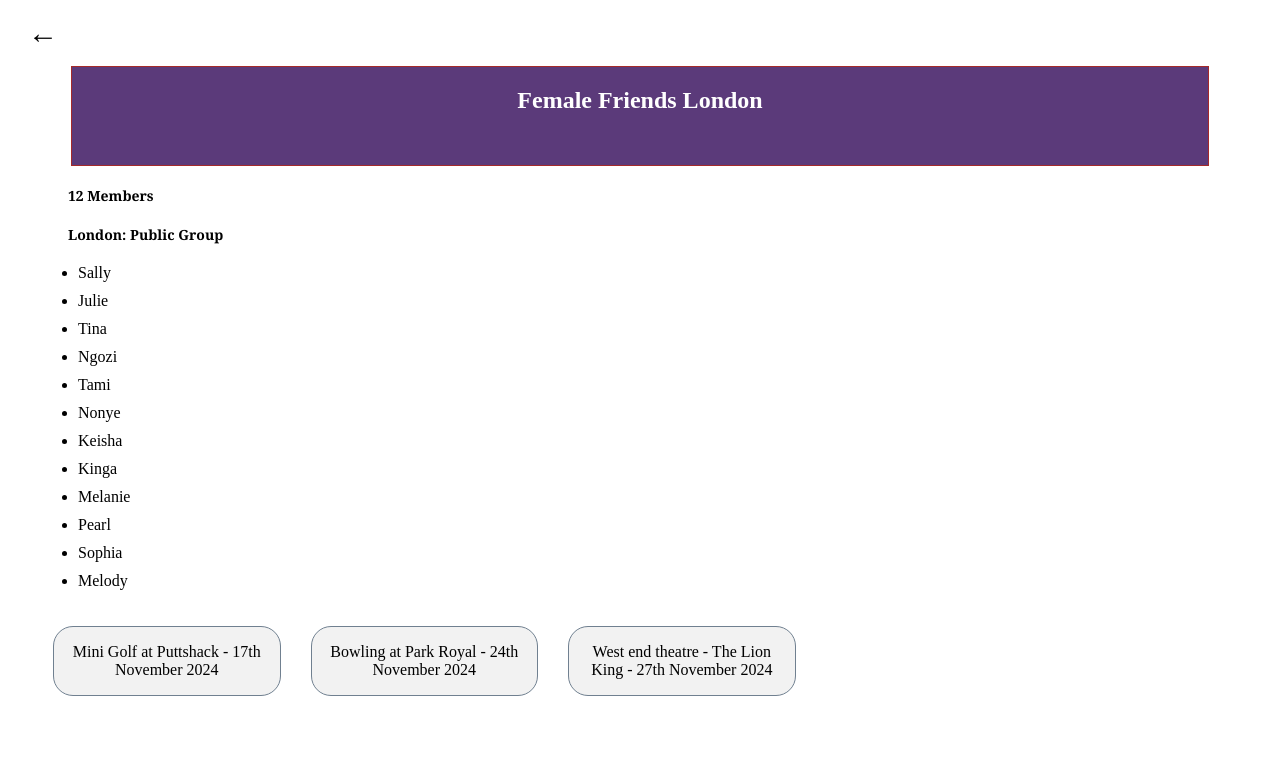
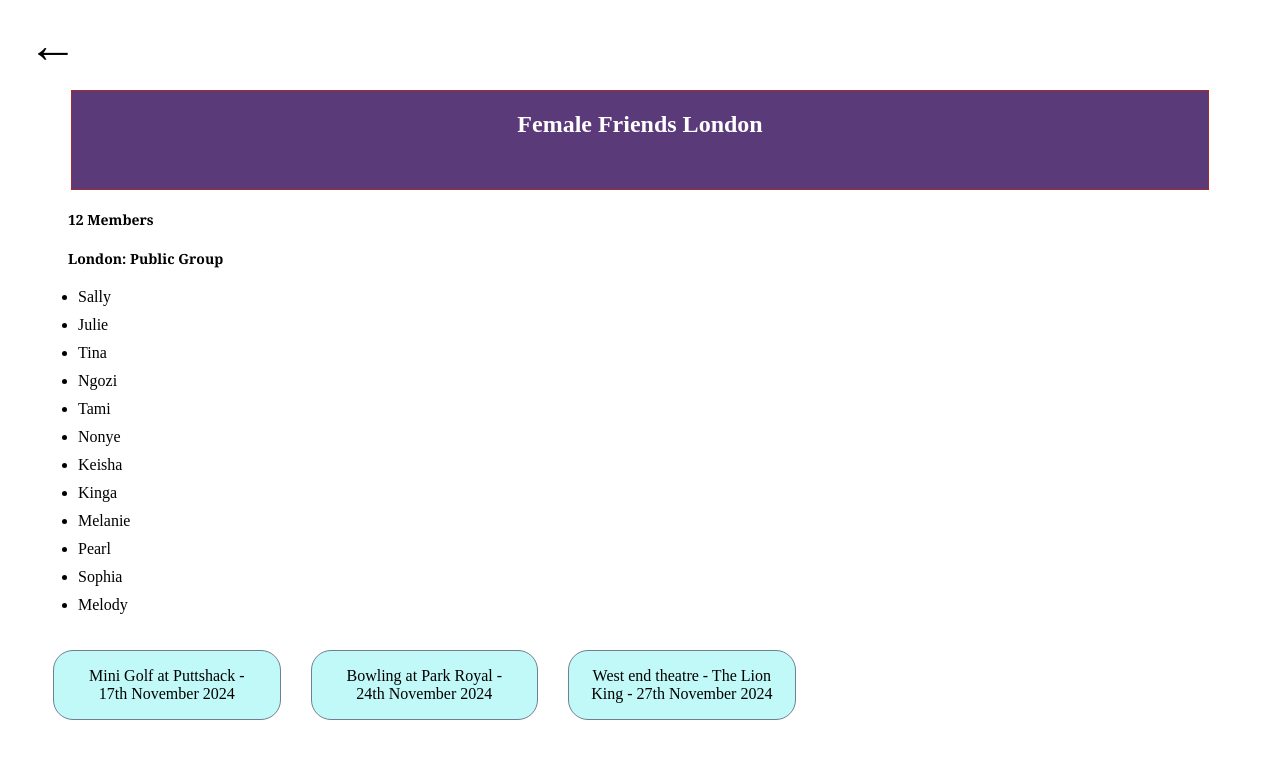
Before and after one commit to Nonyeah/Meet-Up-App, a React (Vite) app: page / in a window 1280 px wide. Both pictures are taken after a click on the element "Female Friends London". Shown: the top 758 px of the page. Built offline with nearby package versions, Linux system fonts and the light colour scheme.

Commit message:
style css changes

```diff
--- a/src/App.css
+++ b/src/App.css
@@ -156,36 +156,37 @@ a {
   font-weight: bold;
 }
 
-.events {
-  margin: 20px 15px;
-  width: 20%;
-  height: 100px;
-  border: 1px solid slategrey;
-  text-align: center;
-  border-radius: 20px;
-}
 
 .event-container {
   display: flex;
   overflow-x: auto;
+  scrollbar-width: none;
 }
 
-.event-container div {
+.events {
+  text-align: center;
+  border-radius: 20px;
+  border: 1px solid slategrey;
+  margin: 20px 15px;
   width: 20%;
   height: auto;
   cursor: pointer;
-}
-
-.events {
   display: flex;
   align-items: center;
-  padding: 16px;
-  background-color: #f2f2f2;
+  padding: 16px 20px;
+  background-color: #c1f8f8;
   justify-content: center;
 }
 
 .eventpage {
   text-align: center;
+}
+
+.eventpage a, .grouppages a{
+  font-size: 50px;
+  font-weight:bold;
+  text-align: center;
+  color:#000;
 }
 
 .eventpage .description {
@@ -305,4 +306,13 @@ h4 {
     height: auto;
     margin: 0 5px;
   }
+
+  .eventpage a{
+    font-size: 25px;
+
+  }
+
+  .events {
+    padding: 10px 20px;
+  }
 }
--- a/src/App.jsx
+++ b/src/App.jsx
@@ -397,15 +397,14 @@ export default function Meetup() {
         <ReducerContext.Provider value={dispatch}>
           <div className="grouppages">
             <p>
-              <a
+              <a href="#"
                 onClick={() =>
                   dispatch({
                     type: "home",
                   })
                 }
-                href="#"
               >
-                &larr;
+                 &larr;{" "}
               </a>
             </p>
             <div className={`group${group.groupid} page-banner`}>
@@ -428,13 +427,13 @@ export default function Meetup() {
                 onClick={() =>
                   dispatch({
                     type: group.id,
-                    name: group.name,
                     members: group.members,
                     events: group.events,
+                    name: group.groupname,
                   })
                 }
               >
-                &larr;{" "}
+               &larr;{" "}
               </a>
             </p>
             <h3>{group.name}</h3>
@@ -530,6 +529,7 @@ function groupReducer(group, action) {
         id: action.id,
         members: action.members,
         events: action.events,
+        groupname: action.groupname,
       };
     }
 
@@ -550,6 +550,7 @@ function Events() {
   const groupstate = useContext(GroupsContext);
   const reducerstate = useContext(ReducerContext);
   let id = groupstate.groupid;
+  let groupname = groupstate.groupname;
   const members = groupstate.groupmember;
   const groupEvent = groupstate.groupevent;
   const events = groupstate.groupevent.map((event, i) => (
@@ -565,6 +566,7 @@ function Events() {
           id: id,
           members: members,
           events: groupEvent,
+          groupname: groupname,
         })
       }
       className="events"
```
